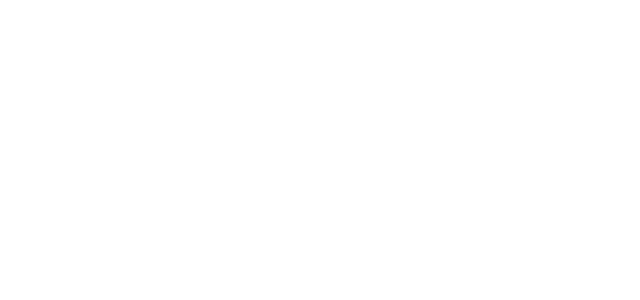
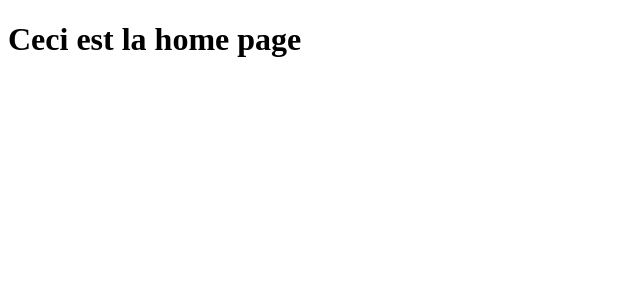
Before and after one commit to Vincent-vst/Sauvetage, a React (Create React App) app in the folder sauvetage-app/: page / in a window 1280 px wide. Before the commit this address had no page. Shown: the top 300 px of the page, without its empty margins (0-640 px from the left). Built offline with nearby package versions, Linux system fonts and the light colour scheme.

Commit message:
applying accueil to home page

```diff
--- a/sauvetage-app/src/App.js
+++ b/sauvetage-app/src/App.js
@@ -5,13 +5,14 @@
 import  Communaute from './pages/Communaute';
 import  Connexion from './pages/Connexion';
 import { BrowserRouter, Routes, Route } from "react-router-dom";
+import Accueil from './pages/Accueil';
 const App = () => {
   return (
     <div className="App">
       <BrowserRouter>
-          <Routes>
-
-          </Routes>
+        <Routes>
+            <Route path="/" element={<Accueil />} />
+        </Routes>
       </BrowserRouter>
     </div>
 
--- a/sauvetage-app/src/pages/Accueil.js
+++ b/sauvetage-app/src/pages/Accueil.js
@@ -0,0 +1,9 @@
+const Accueil = () => {
+    return (
+        <div className="accueil">
+            <h1>Ceci est la home page</h1>
+        </div>
+    );
+};
+
+export default Accueil;
--- a/sauvetage-app/src/pages/Articles.js
+++ b/sauvetage-app/src/pages/Articles.js
@@ -0,0 +1,9 @@
+const Articles = () => {
+    return (
+        <div className="articles">
+            <h1>Articles</h1>
+        </div>
+    )
+}
+
+export default Articles;
```
